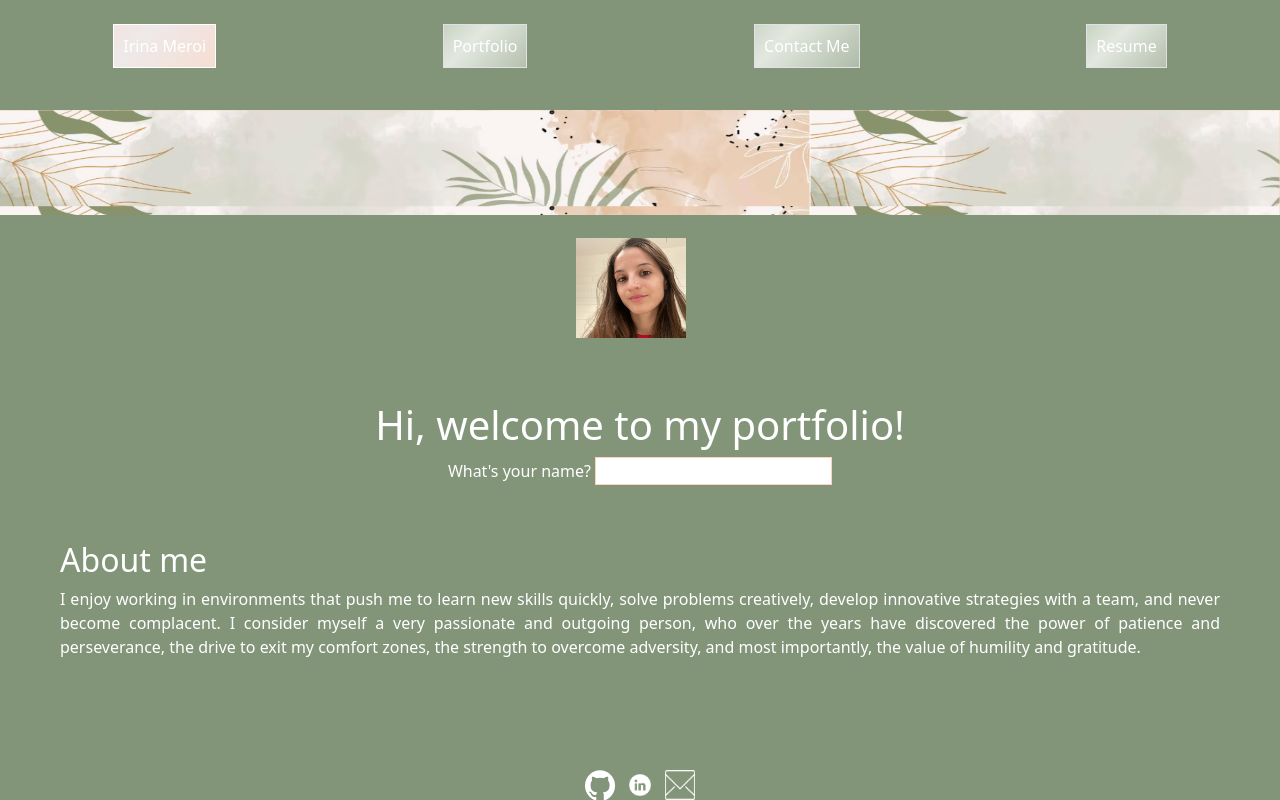
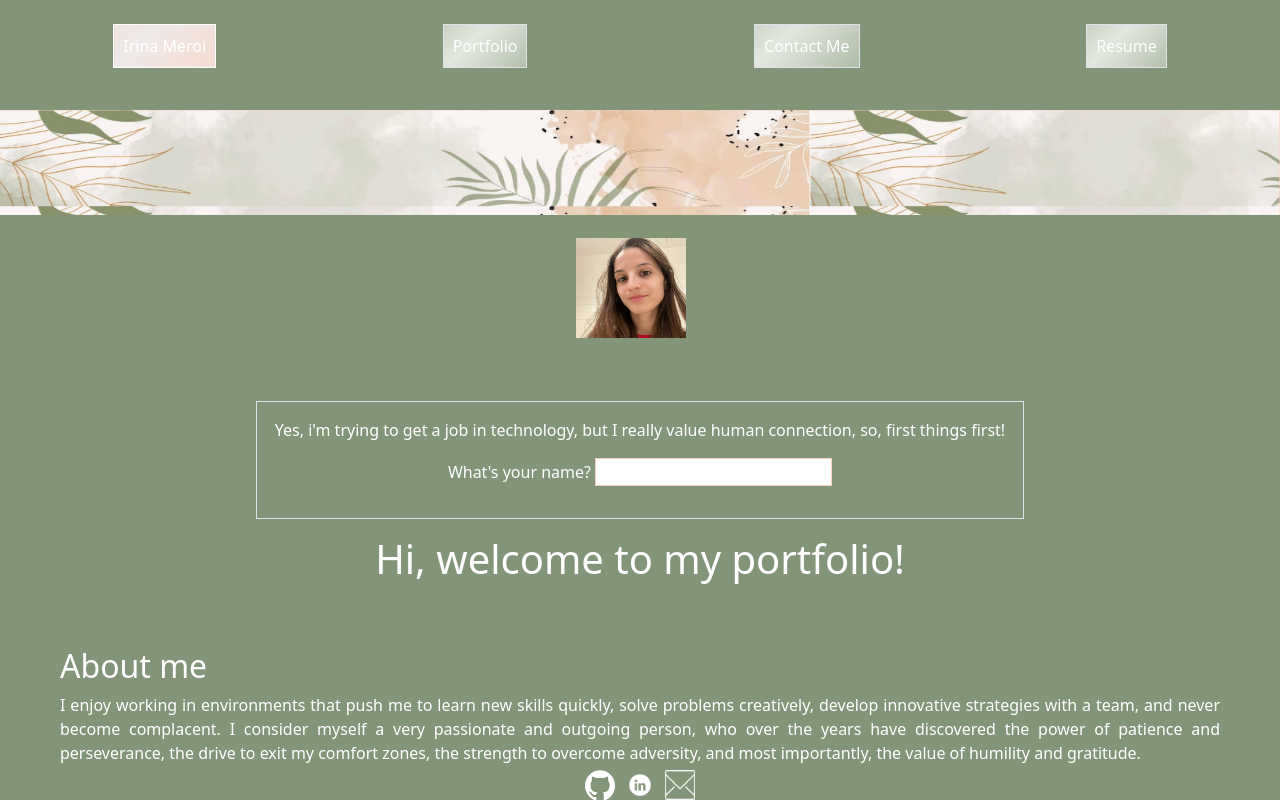
Before and after one commit to irimeroi/irina-meroi-portfolio, a React (Vite) app: page / in a window 1280 px wide. Built offline with nearby package versions, Linux system fonts and the light colour scheme.

Commit message:
updated landing page

```diff
--- a/src/components/Footer/Footer.jsx
+++ b/src/components/Footer/Footer.jsx
@@ -1,6 +1,6 @@
 function Footer() {
     return (
-        <footer className="footer fixed-bottom mt-5 d-flex justify-content-center">
+        <footer className="footer fixed-bottom mt-5 text-center">
             <a href="https://github.com/irimeroi"><img src="assets/logos/github-mark-white.png" alt="Github" className="icon" /></a>
             <a href="https://www.linkedin.com/in/irina-meroi-385bbb245/"><img src="assets/logos/Linkedin.png" alt="LinkedIn" className="icon" /></a>
             <a href="mailto:irimeroi7@gmail.com"><img src="assets/logos/Mail.png" alt="Email" className="icon" /></a>
--- a/src/pages/AboutMe.jsx
+++ b/src/pages/AboutMe.jsx
@@ -15,15 +15,18 @@ function AboutMe() {
     return (
         <main>
             <div className="d-flex flex-wrap pt-2">
-                <img id="backgr-pic" className="" src="assets/images/background.png" />
+                <img id="backgr-pic" src="assets/images/background.png" />
                 <img id="mypic" src="assets/images/im.png" />
             </div>
-            <form id="add-name-form" className="d-flex justify-content-center">
+            <form id="add-name-form">
                 <div>
+                    <div className="border-name border p-3">
+                        <p className="text-center">Yes, i'm trying to get a job in technology, but I really value human connection, so, first things first!</p>
+                        <p className="text-center"><label>What's your name? <input id="input-name" onChange={handleUserTyping} type="text" name="name" /></label></p>
+                    </div>
                     {name ?
-                        (<h1 className="d-flex justify-content-center" >Hi {name}, welcome to my portfolio!</h1>) :
-                        (<h1 className="d-flex justify-content-center" >Hi, welcome to my portfolio!</h1>)}
-                    <p className="d-flex justify-content-center" ><label>What's your name? <input id="input-name" onChange={handleUserTyping} type="text" name="name" /></label></p>
+                        (<h1 className="text-center p-3" >Hi {name}, welcome to my portfolio!</h1>) :
+                        (<h1 className="text-center p-3" >Hi, welcome to my portfolio!</h1>)}
                 </div>
             </form>
             <div className="about-me" >
```
